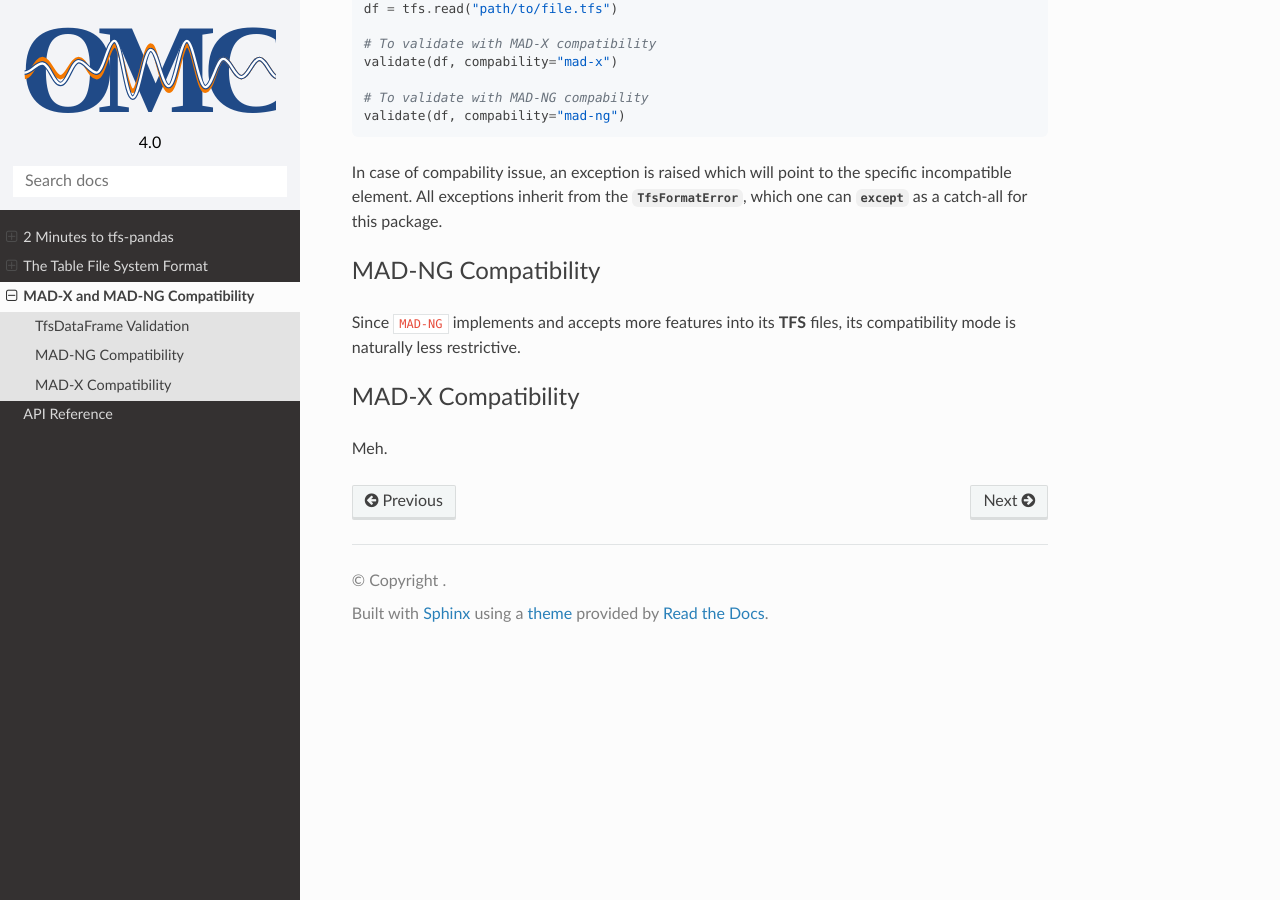
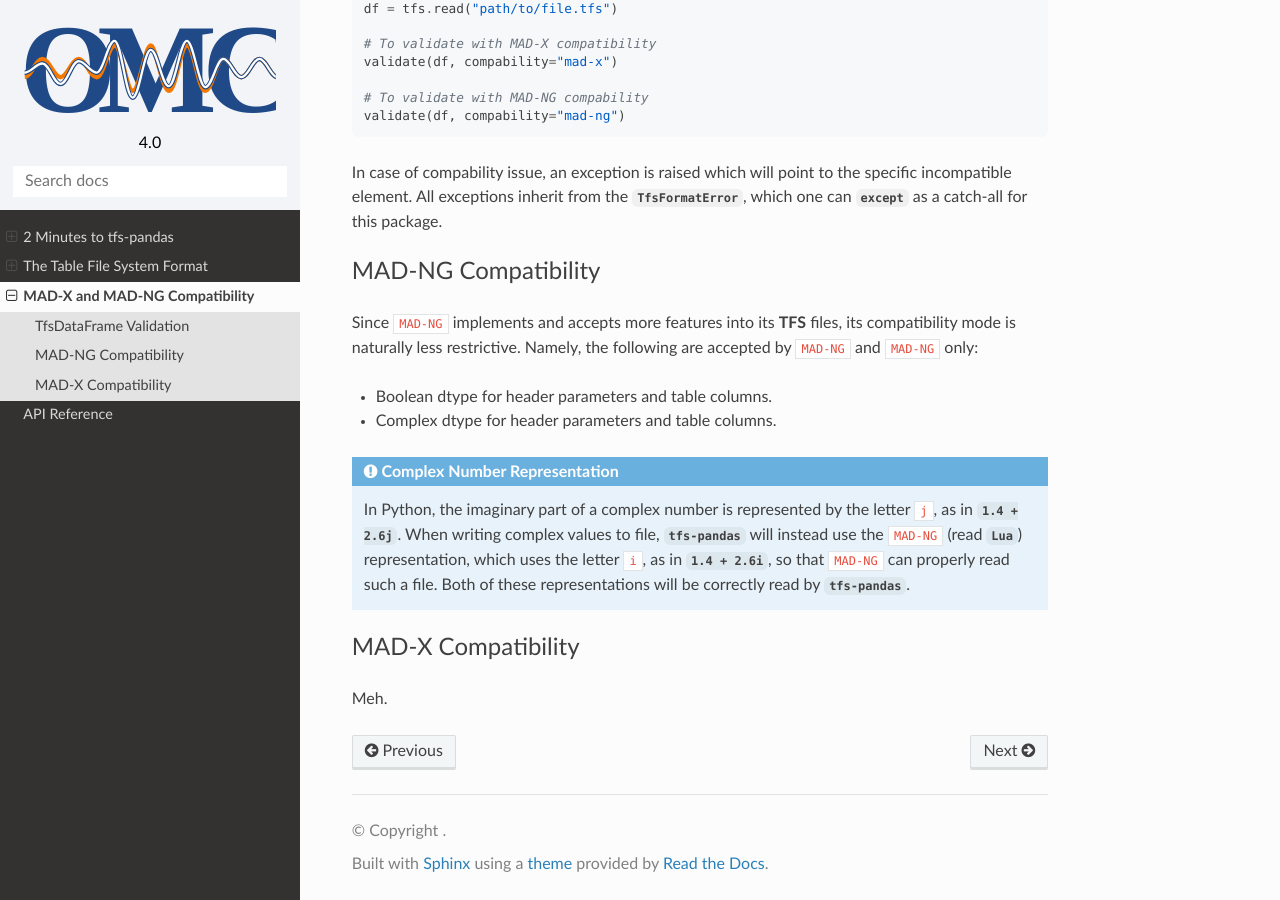
Before and after one commit to pylhc/tfs, a Sphinx documentation site: the page built from doc/compatibility.rst, in a window 1280 px wide and 900 px high, scrolled down 818 px. Built offline with Sphinx 7.4.7 and the Read the Docs theme 2.0.0, drawn with Linux system fonts in a browser that asks for light colours.

Commit message:
MADNG only and admonition about complex representation

```diff
--- a/doc/compatibility.rst
+++ b/doc/compatibility.rst
@@ -42,8 +42,16 @@ MAD-NG Compatibility
 --------------------
 
 Since ``MAD-NG`` implements and accepts more features into its **TFS** files, its compatibility mode is naturally less restrictive.
+Namely, the following are accepted by ``MAD-NG`` and ``MAD-NG`` only:
 
+- Boolean dtype for header parameters and table columns.
+- Complex dtype for header parameters and table columns.
 
+.. admonition:: Complex Number Representation
+
+    In Python, the imaginary part of a complex number is represented by the letter ``j``, as in `1.4 + 2.6j`.
+    When writing complex values to file, `tfs-pandas` will instead use the ``MAD-NG`` (read `Lua`) representation, which uses the letter ``i``, as in `1.4 + 2.6i`, so that ``MAD-NG`` can properly read such a file.
+    Both of these representations will be correctly read by `tfs-pandas`.
 
 MAD-X Compatibility
 -------------------
```
